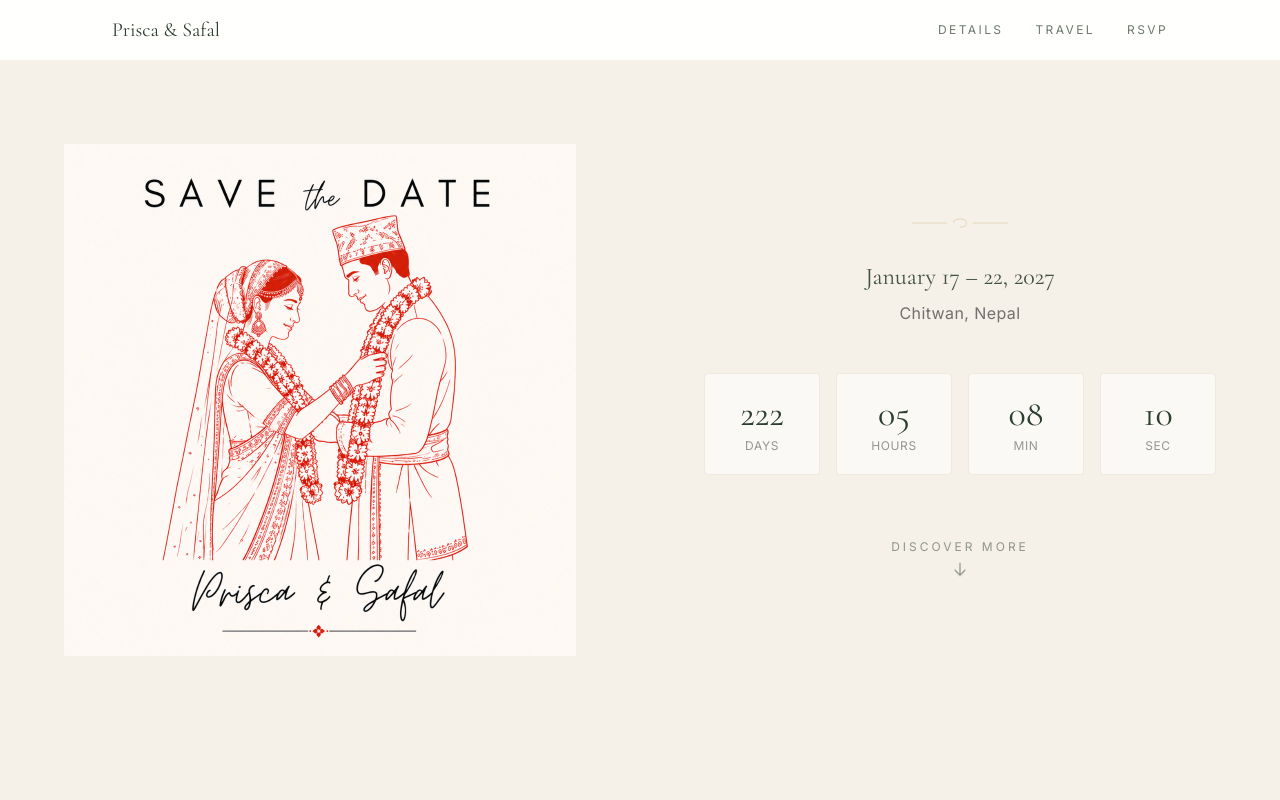
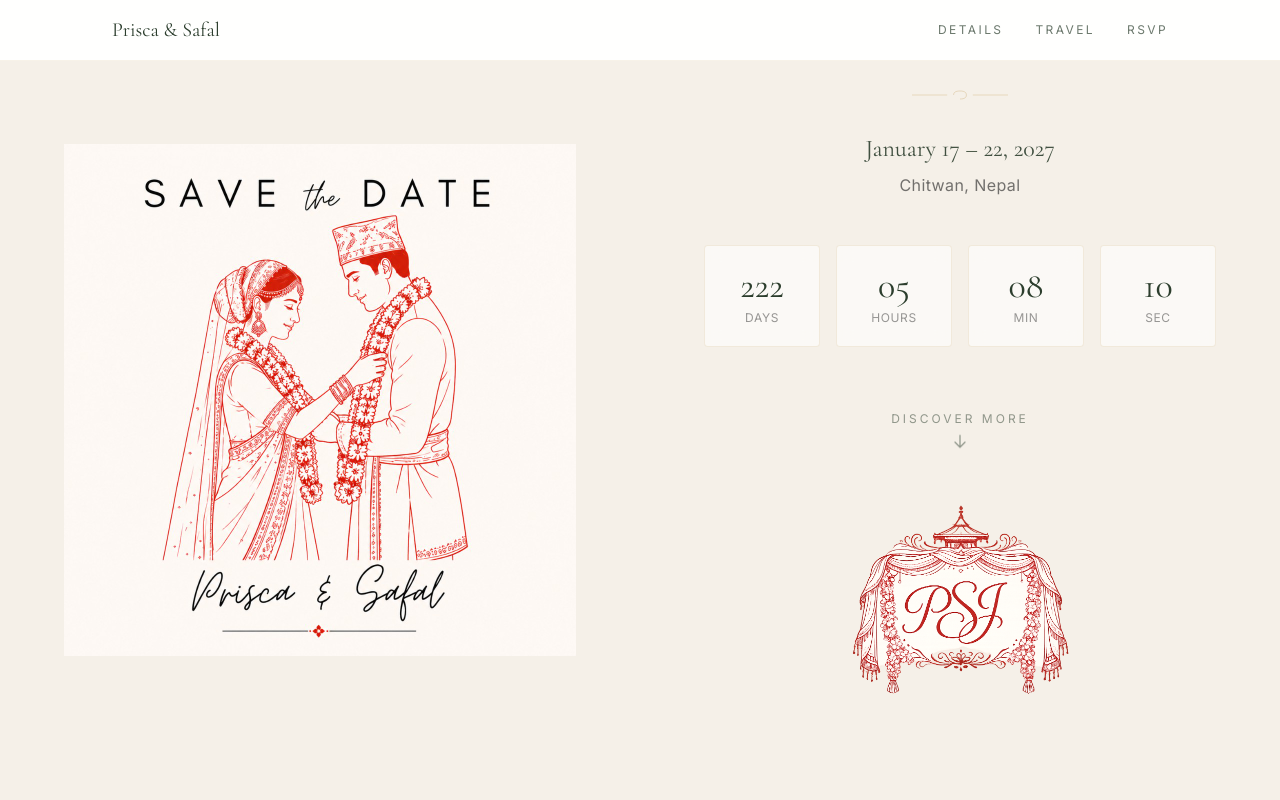
Before and after one commit to safaljoshie/priscawedssafal, a Next.js app: page / in a window 1280 px wide. Shown: the top 800 px of the page. Built offline with nearby package versions, Linux system fonts and the light colour scheme.

Commit message:
Add PSJ monogram image below Discover more in the hero.
Co-authored-by: Cursor <cursoragent@cursor.com>

```diff
--- a/components/Hero.tsx
+++ b/components/Hero.tsx
@@ -35,9 +35,10 @@ export function Hero({ wedding }: { wedding: WeddingData }) {
 
         <Countdown countdownDate={countdownDate} />
 
+        <div className="mt-12 flex w-full flex-col items-center md:mt-16">
           <a
             href="#details"
-          className="mt-12 flex flex-col items-center gap-2 text-xs uppercase tracking-[0.25em] text-green/50 transition-colors hover:text-gold md:mt-16"
+            className="flex flex-col items-center gap-2 text-xs uppercase tracking-[0.25em] text-green/50 transition-colors hover:text-gold"
           >
             <span>Discover more</span>
             <svg
@@ -57,6 +58,15 @@ export function Hero({ wedding }: { wedding: WeddingData }) {
               />
             </svg>
           </a>
+
+          <Image
+            src="/images/psj-monogram.png"
+            alt={`${couple.bride} and ${couple.groom} monogram`}
+            width={936}
+            height={873}
+            className="mx-auto mt-8 h-auto w-full max-w-[200px] md:max-w-[240px]"
+          />
+        </div>
       </div>
     </section>
   );
```
Also changed, not shown: public/images/psj-monogram.png (added). Lines whose indentation alone changed are shown as unchanged.
